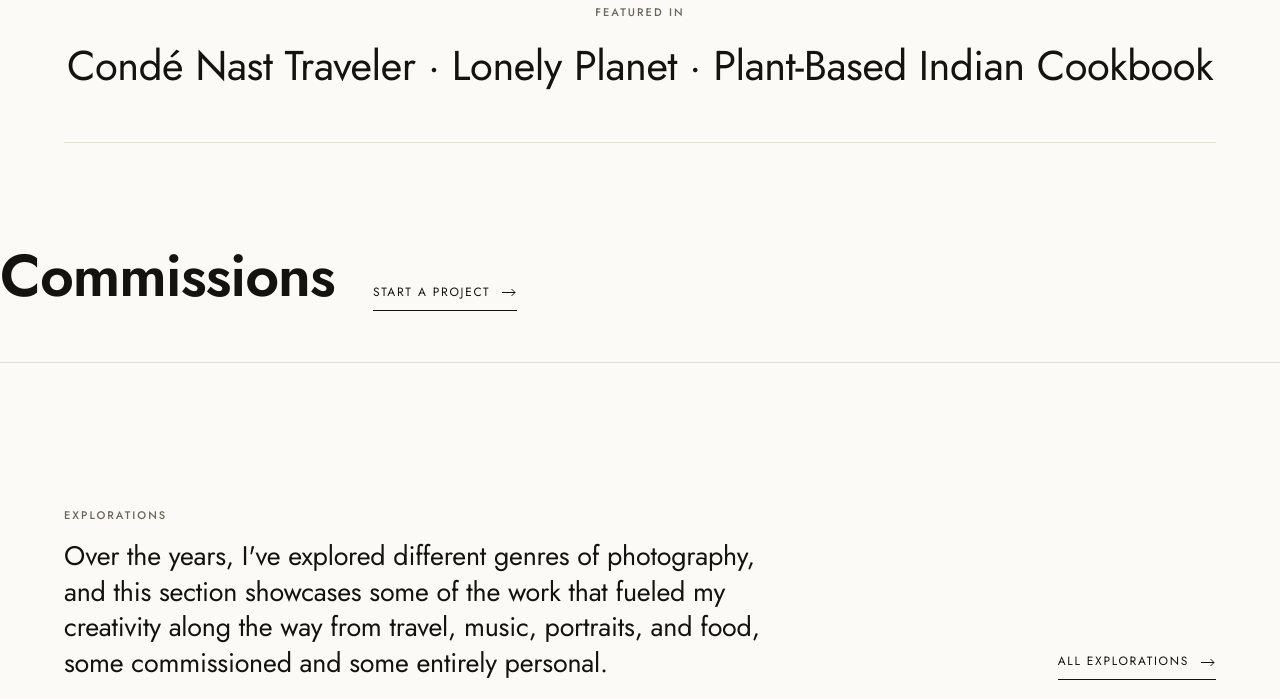
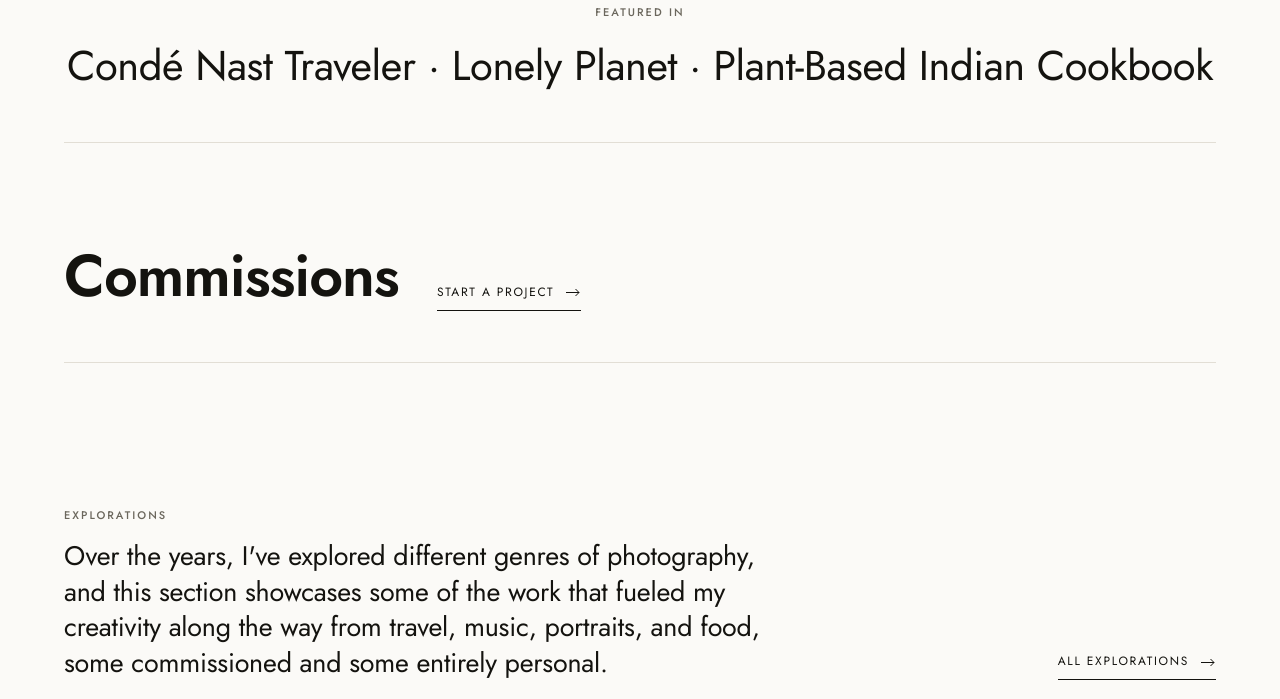
Before and after one commit to anandmohapatraphotography/amtonality, a plain HTML site: page index.html in a window 1280 px wide. Shown: the part 2290-2989 px from the top of the page. Drawn offline with Linux system fonts and the light colour scheme.

Commit message:
Fix Commissions losing its left page margin

```diff
--- a/index.html
+++ b/index.html
@@ -288,7 +288,7 @@ a.card:hover .frame img{transform:scale(1.045)}
 /* Commissions — a plain statement, not a header-plus-faraway-link. "Start a
    project" sits right beside the heading instead of pinned to the far edge
    of the row. */
-.commissions-cta{padding:clamp(56px,8vw,120px) 0 clamp(24px,3.2vw,44px)}
+.commissions-cta{padding-top:clamp(56px,8vw,120px);padding-bottom:clamp(24px,3.2vw,44px)}
 .commissions-row{display:flex;align-items:baseline;flex-wrap:wrap;gap:clamp(20px,3vw,40px)}
 .commissions-row .h2{margin:0}
 .shead-first{padding-top:clamp(18px,2.2vw,34px);border-top:1px solid var(--rule);margin-top:clamp(10px,1.4vw,22px)}
```
